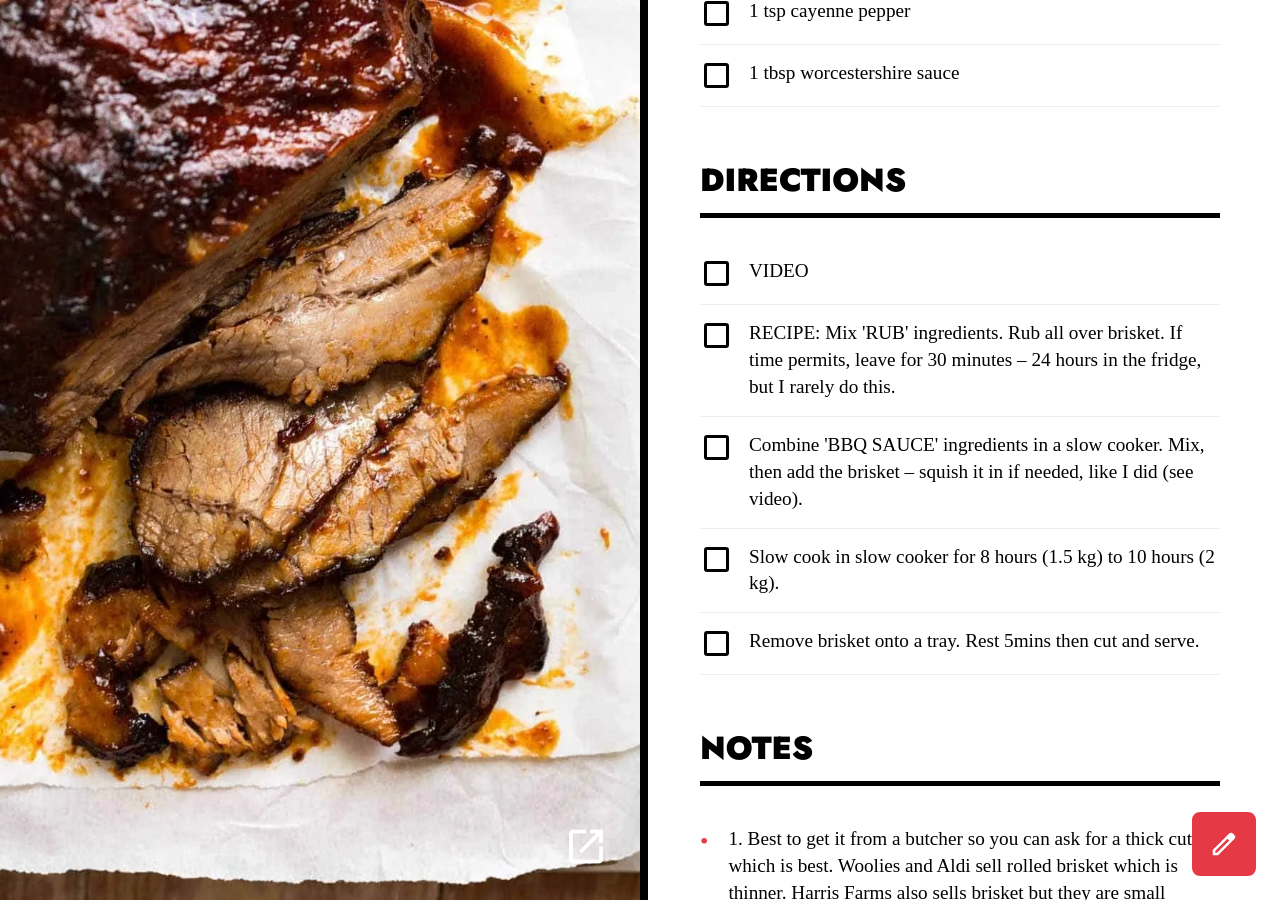
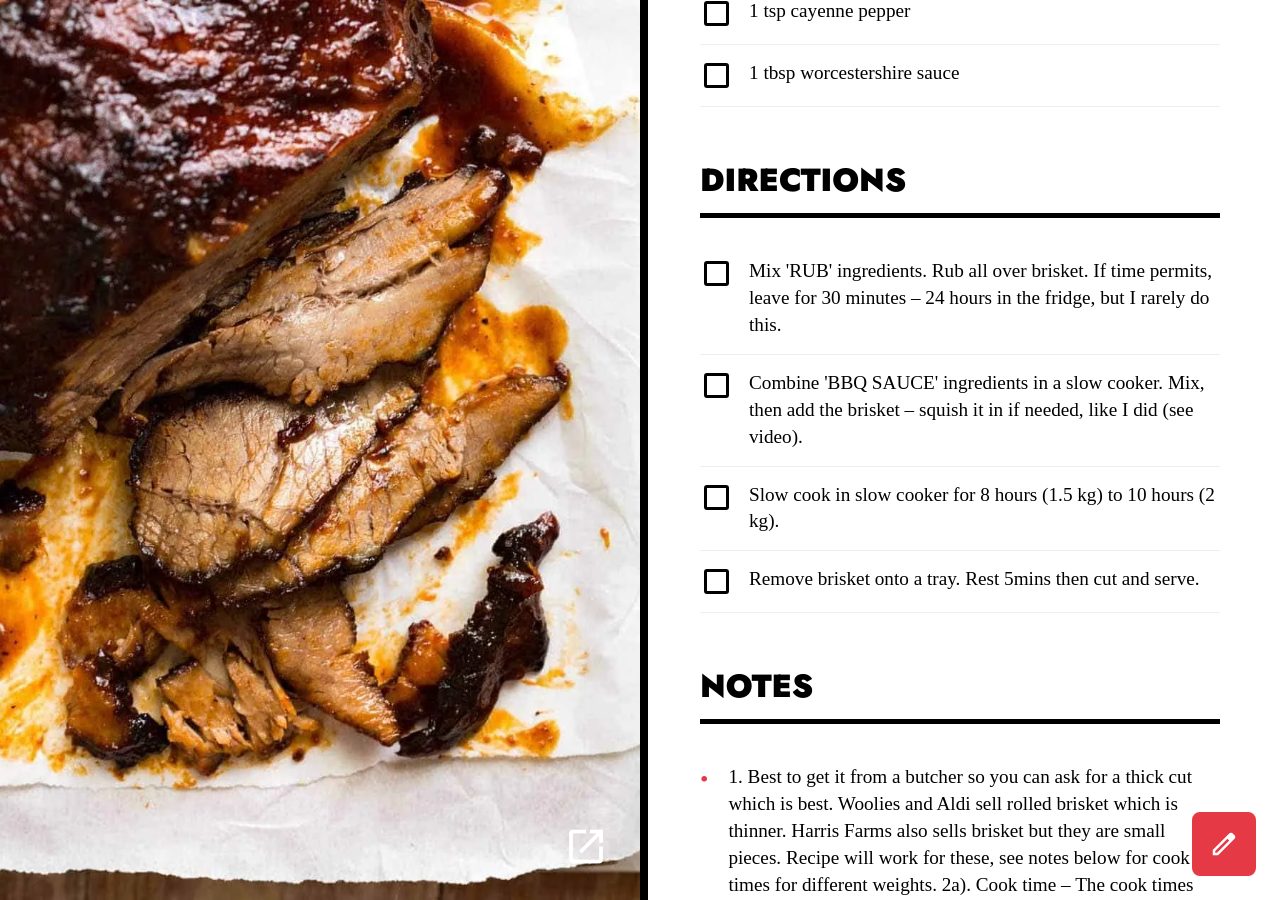
Before and after one commit to amp800/chowdown, a Jekyll site: the page built from _recipes/mw-slow-cooker-beef-brisket-with-bbq-sauce.md, in a window 1280 px wide and 900 px high, scrolled down 1956 px. Built offline with Jekyll 4.4.1, drawn with Linux system fonts in a browser that asks for light colours.

Commit message:
Edit recipe _recipes/mw-slow-cooker-beef-brisket-with-bbq-sauce.md

```diff
--- a/_recipes/mw-slow-cooker-beef-brisket-with-bbq-sauce.md
+++ b/_recipes/mw-slow-cooker-beef-brisket-with-bbq-sauce.md
@@ -36,9 +36,8 @@ ingredients:
 - 1 tbsp worcestershire sauce
 # ---
 directions:
-- VIDEO
-- 'RECIPE: Mix ''RUB'' ingredients. Rub all over brisket. If time permits, leave for 30 minutes – 24 hours in the fridge,
-  but I rarely do this.'
+- Mix 'RUB' ingredients. Rub all over brisket. If time permits, leave for 30 minutes – 24 hours in the fridge, but I rarely
+  do this.
 - Combine 'BBQ SAUCE' ingredients in a slow cooker. Mix, then add the brisket – squish it in if needed, like I did (see video).
 - Slow cook in slow cooker for 8 hours (1.5 kg) to 10 hours (2 kg).
 - Remove brisket onto a tray. Rest 5mins then cut and serve.
```
